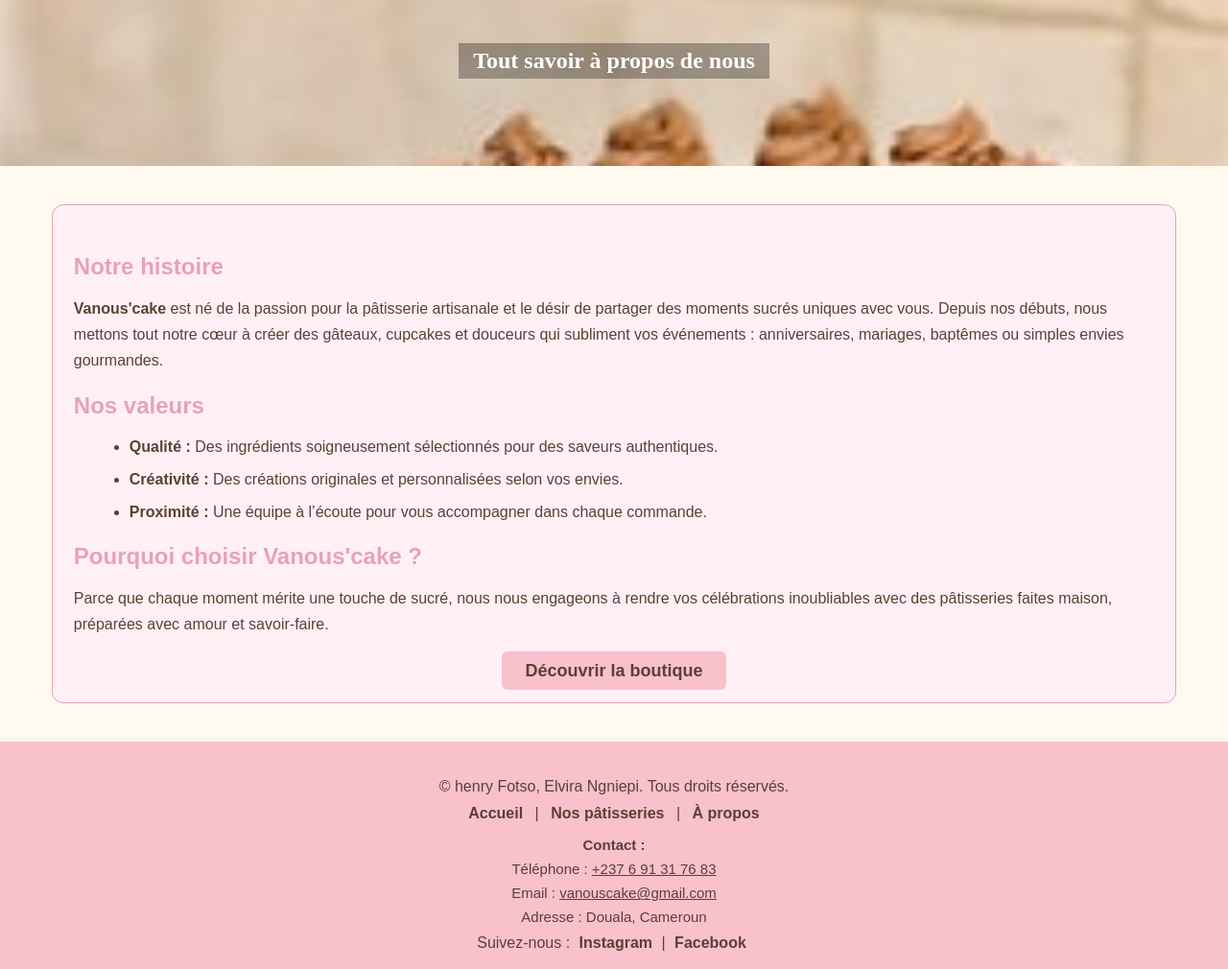
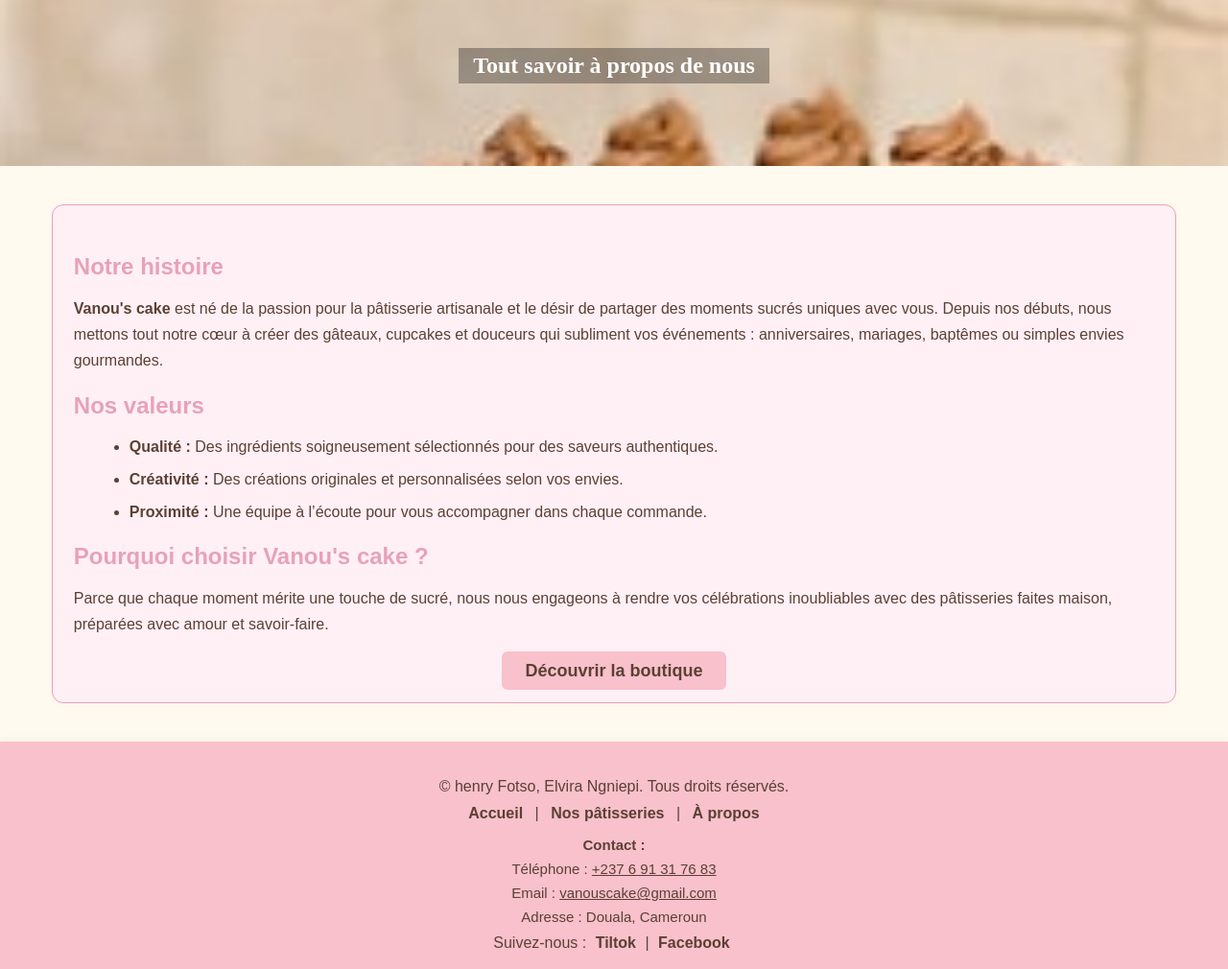
Before and after one commit to Dubrelh/vanous, a plain HTML site: page propos.html in a window 1280 px wide. Shown: the part 91-1101 px from the top of the page at 96% size. Drawn offline with Linux system fonts and the light colour scheme.

Commit message:
last updates day

```diff
--- a/propos.html
+++ b/propos.html
@@ -39,7 +39,7 @@
     <section class="apropos-section">
         <h2>Notre histoire</h2>
         <p>
-            <strong>Vanous'cake</strong> est né de la passion pour la pâtisserie artisanale et le désir de partager des moments sucrés uniques avec vous. Depuis nos débuts, nous mettons tout notre cœur à créer des gâteaux, cupcakes et douceurs qui subliment vos événements : anniversaires, mariages, baptêmes ou simples envies gourmandes.
+            <strong>Vanou's cake</strong> est né de la passion pour la pâtisserie artisanale et le désir de partager des moments sucrés uniques avec vous. Depuis nos débuts, nous mettons tout notre cœur à créer des gâteaux, cupcakes et douceurs qui subliment vos événements : anniversaires, mariages, baptêmes ou simples envies gourmandes.
         </p>
         <h2>Nos valeurs</h2>
         <ul>
@@ -47,7 +47,7 @@
             <li><strong>Créativité :</strong> Des créations originales et personnalisées selon vos envies.</li>
             <li><strong>Proximité :</strong> Une équipe à l’écoute pour vous accompagner dans chaque commande.</li>
         </ul>
-        <h2>Pourquoi choisir Vanous'cake ?</h2>
+        <h2>Pourquoi choisir Vanou's cake ?</h2>
         <p>
             Parce que chaque moment mérite une touche de sucré, nous nous engageons à rendre vos célébrations inoubliables avec des pâtisseries faites maison, préparées avec amour et savoir-faire.
         </p>
@@ -72,8 +72,8 @@
                 <p>Adresse : Douala, Cameroun</p>
             </div>
             <p>Suivez-nous :
-                <a href="#" title="Instagram">Instagram</a> |
-                <a href="#" title="Facebook">Facebook</a>
+                <a href="https://www.tiktok.com/@vanouscakes" title="Tiktok">Tiltok</a> |
+                <a href="https://www.facebook.com/Vanou's cake" title="Facebook">Facebook</a>
             </p>
         </div>
     </footer>
--- a/style.css
+++ b/style.css
@@ -226,6 +226,7 @@ section h1{
 
 .secbaniere h2{
     background-color: rgba(0, 0, 0, 0.3);
+    margin-top: 10px;
     padding: 5px 15px 5px 15px;
 }
 
```
Also changed, not shown: index.html (+1 -1 lines).
